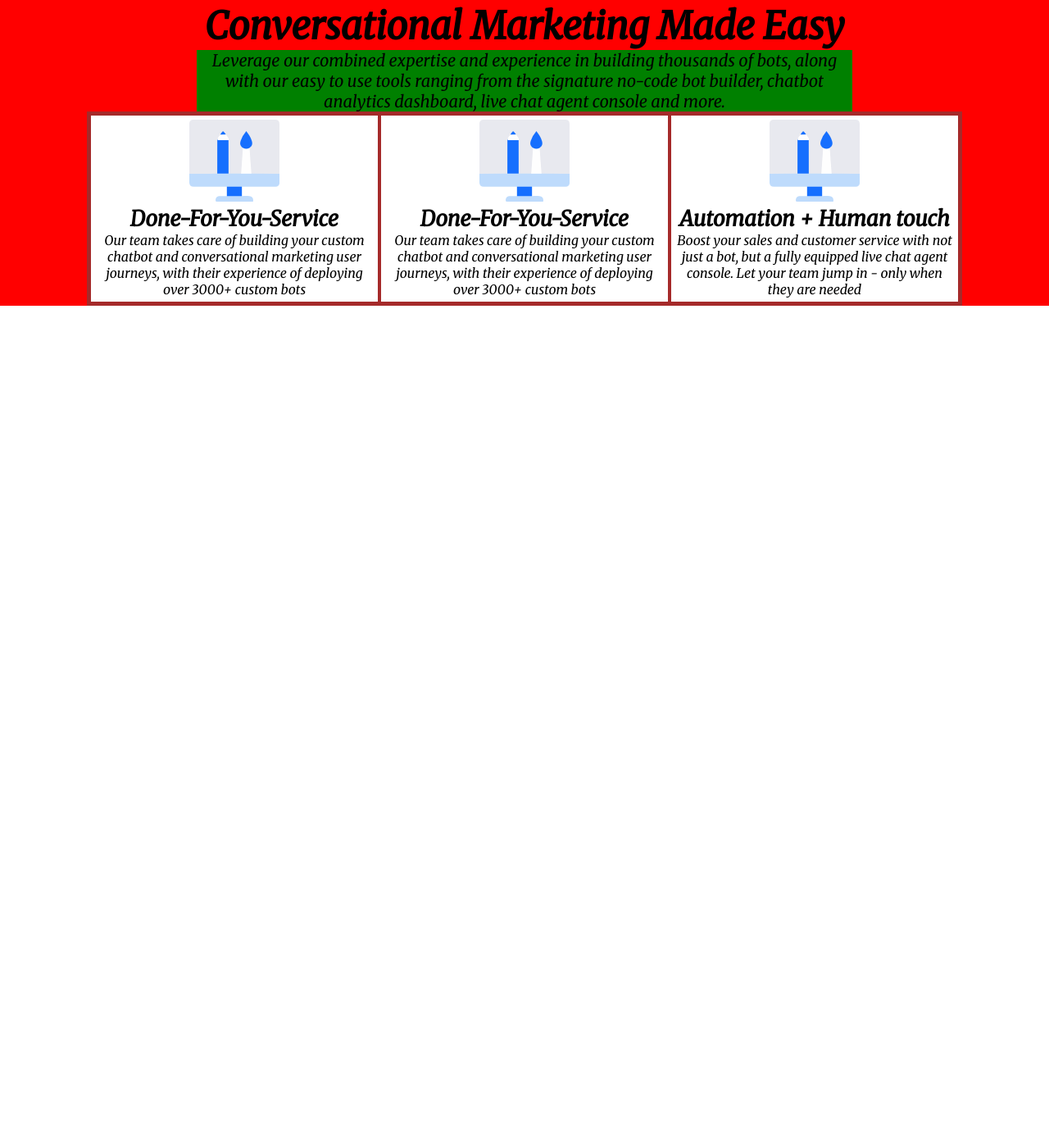
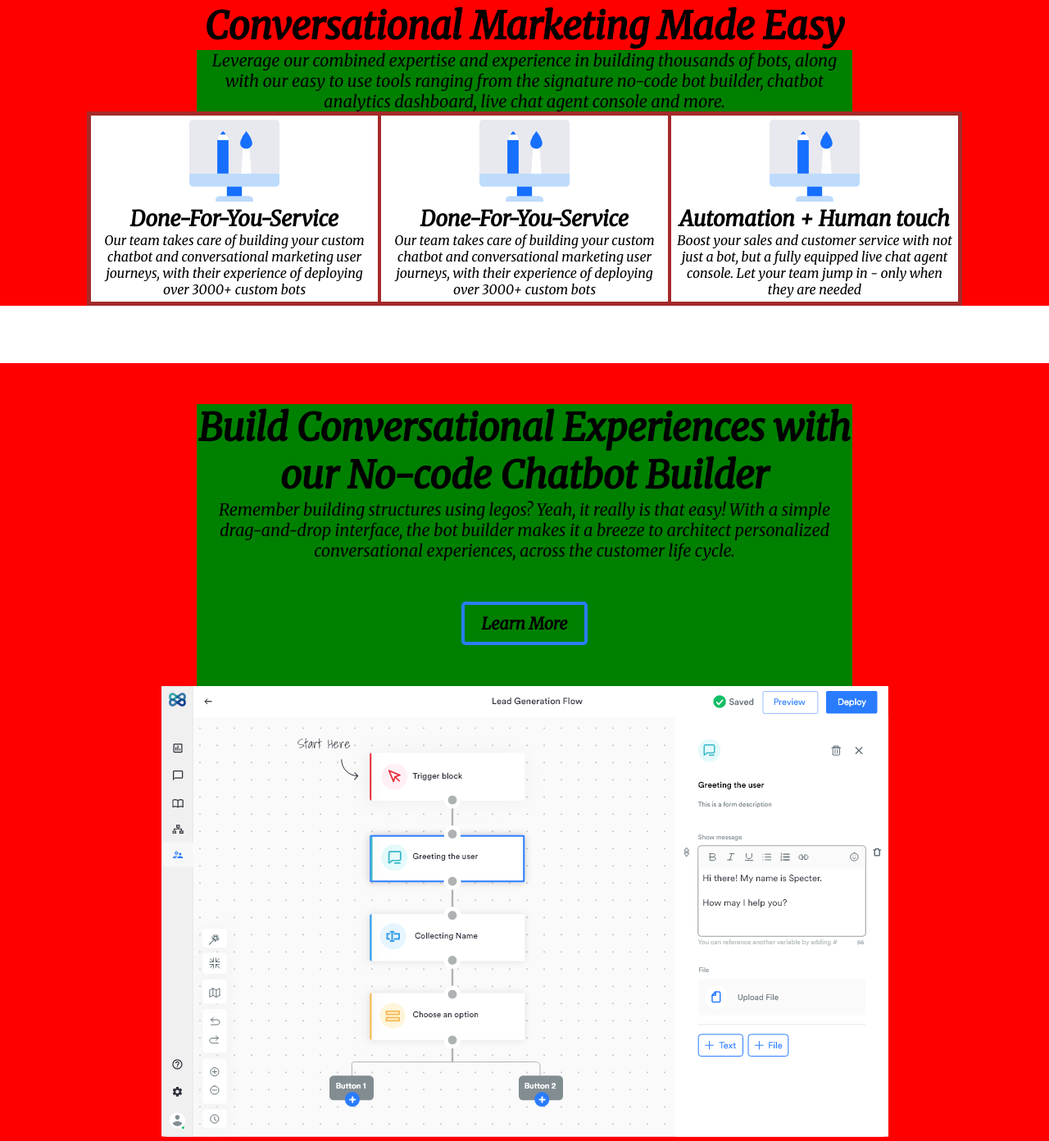
Before and after one commit to divyanshchahar/website_clone, a plain HTML site: page index.html in a window 1280 px wide. Shown: the part 2650-4042 px from the top of the page at 82% size. Before the commit the page ends 3023 px from the top, so only its background shows below. Drawn offline with Linux system fonts and the light colour scheme.

Commit message:
added display-6

```diff
--- a/index.html
+++ b/index.html
@@ -240,7 +240,21 @@
             </div>
         </div>
 
+        <!-- Display-6 -->
+        <div class="display_div">
+            <div class="small_container">
+                <h1>Build Conversational Experiences with our No-code Chatbot Builder</h1>
 
+                <p>
+                    Remember building structures using legos? Yeah, it really is that easy! With a simple drag-and-drop interface,
+                    the bot builder makes it a breeze to architect personalized conversational experiences, across the customer life cycle.
+                </p>
+
+                <button>Learn More</button>
+            </div>
+
+            <img src="bot_builder.png">
+        </div>
 
     </body>
 </html>
```
Also changed, not shown: bot_builder.png (added).
